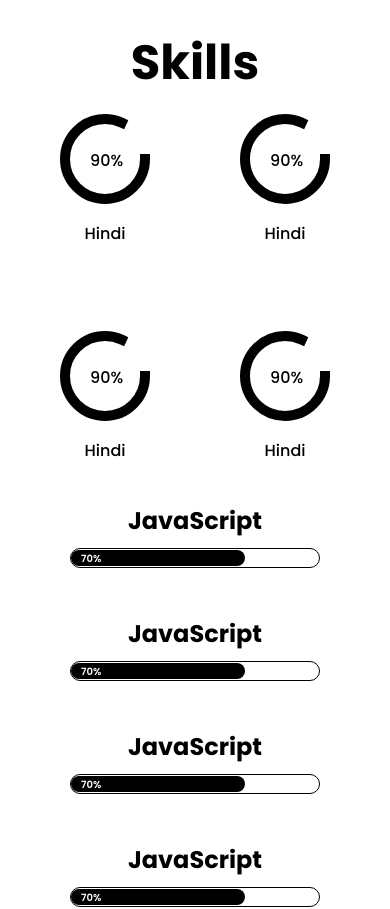
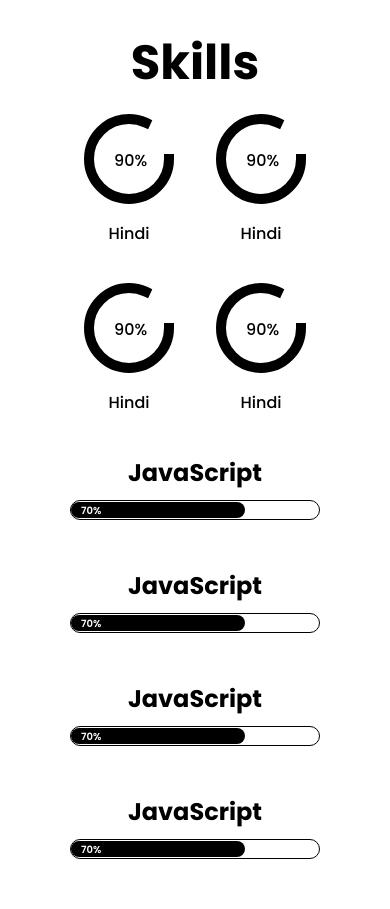
Before and after one commit to siddharthsharma7678/PorfolioWebsite, a plain HTML site: page index.html in a window 390 px wide. Shown: the part 3436-4345 px from the top of the page. Drawn offline with Linux system fonts and the light colour scheme.

Commit message:
All the best again again

```diff
--- a/index.css
+++ b/index.css
@@ -381,6 +381,7 @@ header{
         font-size: 30px;
         text-align: center;
     }
+
     .about-left p{
         font-size: 20px;
     }
@@ -395,6 +396,9 @@ header{
     .skills-container{
         flex-direction: column;
         gap: 40px;
+    }
+    .skill-left{
+        gap: 2rem;
     }
 }
 @media  screen and (max-width:425px){
```
